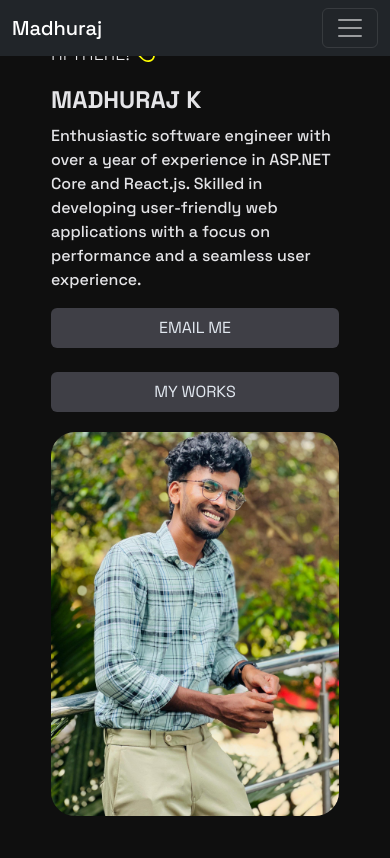
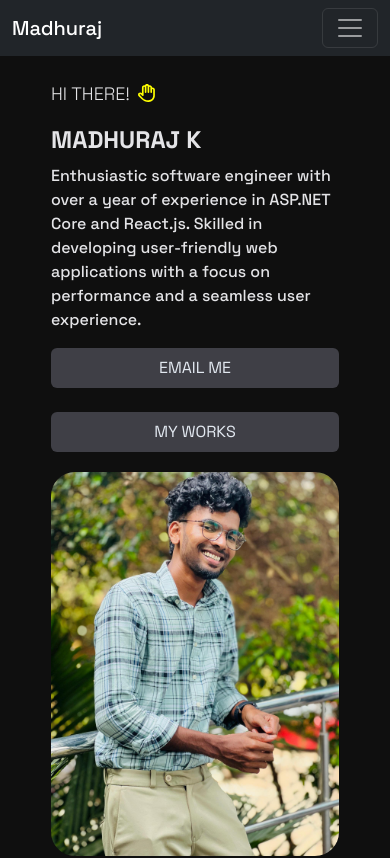
Before and after one commit to kmadhuraj/personal-portfolio, a React (Vite) app: page / in a window 390 px wide. Shown: the top 858 px of the page. Built offline with nearby package versions, Linux system fonts and the light colour scheme.

Commit message:
15th commit

```diff
--- a/src/pages/HomePage.jsx
+++ b/src/pages/HomePage.jsx
@@ -84,7 +84,7 @@ export default function HomePage() {
             }}
             className="tw-text-zinc-200 tw-flex tw-flex-col tw-items-center tw-gap-20 "
           >
-            <div className="tw-flex tw-justify-center md:tw-mt-10">
+            <div className="tw-flex tw-justify-center md:tw-mt-10 tw-mt-10">
               <div
                 id="home"
                 className=" tw-flex tw-flex-col tw-gap-5 md:tw-flex-row tw-items-center   md:tw-justify-evenly  md:tw-items-center"
```
